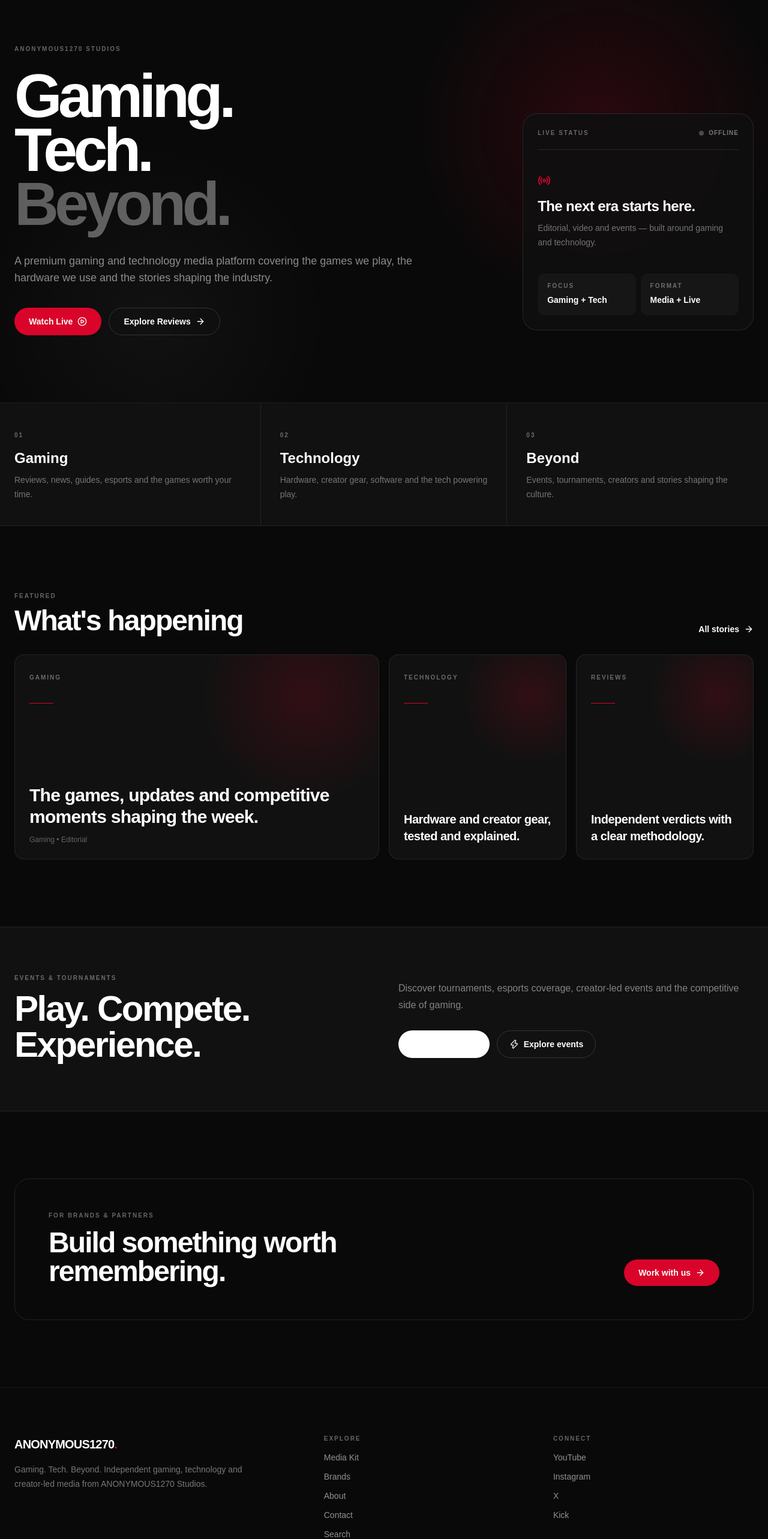
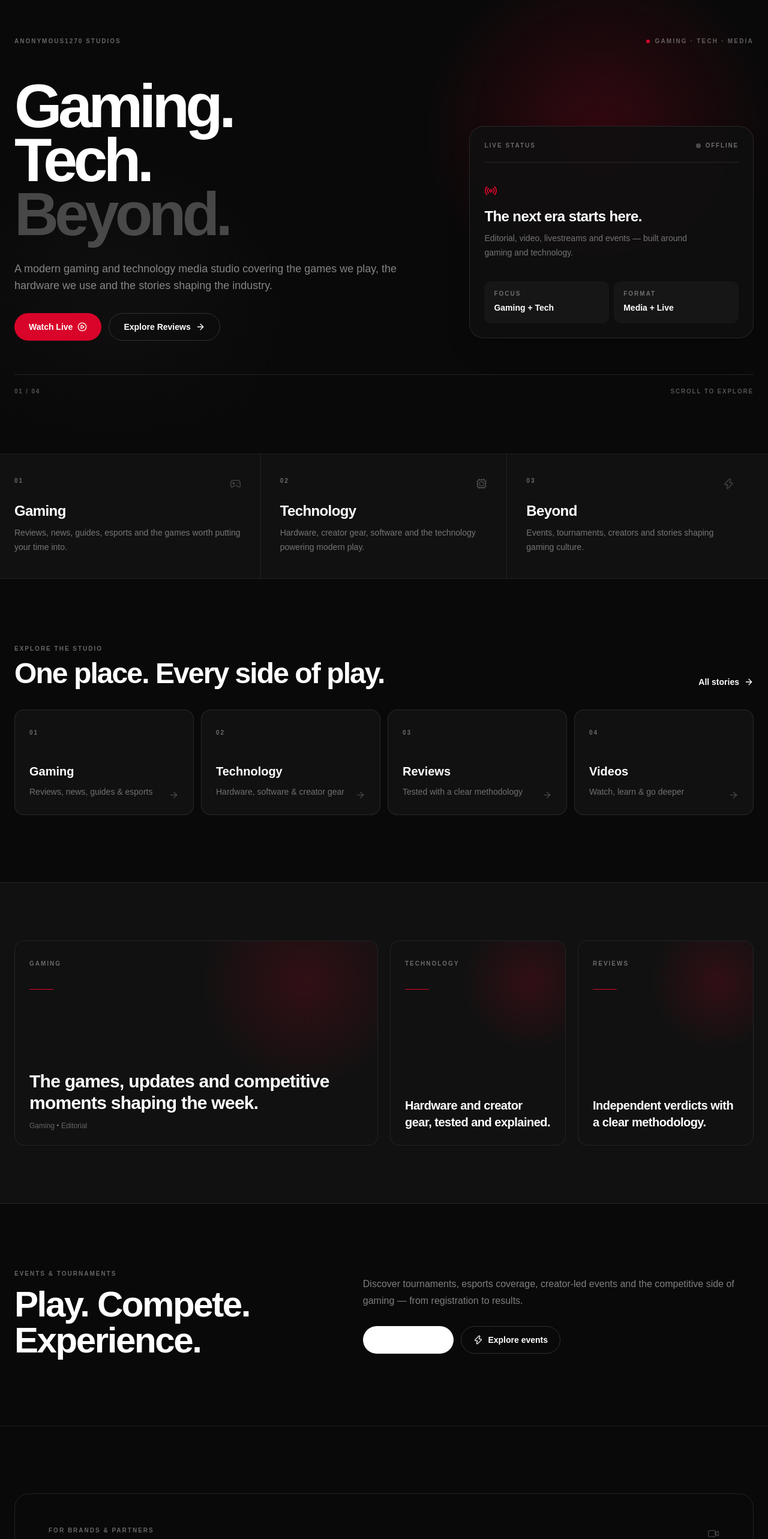
Before and after one commit to surajadarsh/ANONYMOUS1270, a Next.js app: page / in a window 1280 px wide. Shown: the part 140-2706 px from the top of the page at 60% size. Built offline with nearby package versions, Linux system fonts and the light colour scheme.

Commit message:
feat: elevate studio homepage experience

```diff
--- a/app/page.tsx
+++ b/app/page.tsx
@@ -1,48 +1,256 @@
 import Link from "next/link";
-import { ArrowRight, CirclePlay, Radio, Trophy, Zap } from "lucide-react";
+import {
+  ArrowRight,
+  CirclePlay,
+  Cpu,
+  Gamepad2,
+  Radio,
+  Trophy,
+  Video,
+  Zap,
+} from "lucide-react";
 import { ContentCard } from "@/components/content-card";
 
 const pillars = [
-  ["01", "Gaming", "Reviews, news, guides, esports and the games worth your time."],
-  ["02", "Technology", "Hardware, creator gear, software and the tech powering play."],
-  ["03", "Beyond", "Events, tournaments, creators and stories shaping the culture."],
+  {
+    number: "01",
+    title: "Gaming",
+    description:
+      "Reviews, news, guides, esports and the games worth putting your time into.",
+    icon: Gamepad2,
+  },
+  {
+    number: "02",
+    title: "Technology",
+    description:
+      "Hardware, creator gear, software and the technology powering modern play.",
+    icon: Cpu,
+  },
+  {
+    number: "03",
+    title: "Beyond",
+    description:
+      "Events, tournaments, creators and stories shaping gaming culture.",
+    icon: Zap,
+  },
+];
+
+const contentTracks = [
+  ["Gaming", "Reviews, news, guides & esports", "/gaming"],
+  ["Technology", "Hardware, software & creator gear", "/technology"],
+  ["Reviews", "Tested with a clear methodology", "/reviews"],
+  ["Videos", "Watch, learn & go deeper", "/videos"],
 ];
 
 export default function Home() {
-  return <main>
-    <section className="relative overflow-hidden border-b border-white/[0.08]">
-      <div className="pointer-events-none absolute inset-0 bg-[radial-gradient(circle_at_78%_35%,rgba(217,4,41,.16),transparent_28%),radial-gradient(circle_at_20%_80%,rgba(255,255,255,.035),transparent_25%)]" />
-      <div className="site-container relative grid min-h-[calc(100vh-104px)] items-end gap-12 py-20 lg:grid-cols-[1.35fr_.65fr] lg:py-28">
+  return (
+    <main>
+      <section className="relative min-h-[calc(100svh-104px)] overflow-hidden border-b border-white/[0.08]">
+        <div className="pointer-events-none absolute inset-0 bg-[radial-gradient(circle_at_78%_32%,rgba(217,4,41,.20),transparent_26%),radial-gradient(circle_at_15%_75%,rgba(255,255,255,.045),transparent_24%)]" />
+        <div className="pointer-events-none absolute inset-x-0 bottom-0 h-1/2 bg-gradient-to-t from-[#090909] to-transparent" />
+
+        <div className="site-container relative flex min-h-[calc(100svh-104px)] flex-col justify-between gap-14 py-16 sm:py-20 lg:py-24">
+          <div className="flex items-center justify-between">
+            <p className="eyebrow text-[#d90429]">ANONYMOUS1270 Studios</p>
+            <span className="hidden items-center gap-2 text-[10px] font-bold tracking-[0.22em] text-white/35 sm:flex">
+              <i className="h-1.5 w-1.5 rounded-full bg-[#d90429]" />
+              GAMING · TECH · MEDIA
+            </span>
+          </div>
+
+          <div className="grid gap-12 lg:grid-cols-[1.2fr_.8fr] lg:items-end">
             <div>
-          <p className="eyebrow mb-7 text-[#d90429]">ANONYMOUS1270 Studios</p>
-          <h1 className="display max-w-5xl">Gaming.<br />Tech.<br /><span className="text-white/35">Beyond.</span></h1>
-          <p className="mt-9 max-w-2xl text-base leading-7 text-white/52 sm:text-lg">A premium gaming and technology media platform covering the games we play, the hardware we use and the stories shaping the industry.</p>
-          <div className="mt-9 flex flex-wrap gap-3">
-            <Link href="/livestream" className="inline-flex items-center gap-2 rounded-full bg-[#d90429] px-6 py-3 text-sm font-bold hover:bg-[#ef163b]">Watch Live <CirclePlay size={16} /></Link>
-            <Link href="/reviews" className="inline-flex items-center gap-2 rounded-full border border-white/15 px-6 py-3 text-sm font-bold hover:border-white/30">Explore Reviews <ArrowRight size={16} /></Link>
+              <h1 className="display max-w-5xl">
+                Gaming.
+                <br />
+                Tech.
+                <br />
+                <span className="text-white/25">Beyond.</span>
+              </h1>
+              <p className="mt-8 max-w-2xl text-base leading-7 text-white/50 sm:text-lg">
+                A modern gaming and technology media studio covering the games we
+                play, the hardware we use and the stories shaping the industry.
+              </p>
+              <div className="mt-8 flex flex-wrap gap-3">
+                <Link
+                  href="/livestream"
+                  className="inline-flex items-center gap-2 rounded-full bg-[#d90429] px-6 py-3 text-sm font-bold transition hover:bg-[#ef163b]"
+                >
+                  Watch Live <CirclePlay size={16} />
+                </Link>
+                <Link
+                  href="/reviews"
+                  className="inline-flex items-center gap-2 rounded-full border border-white/15 px-6 py-3 text-sm font-bold transition hover:border-white/35"
+                >
+                  Explore Reviews <ArrowRight size={16} />
+                </Link>
               </div>
             </div>
-        <div className="rounded-3xl border border-white/10 bg-[#101010]/90 p-6 backdrop-blur-xl lg:mb-2">
-          <div className="flex items-center justify-between border-b border-white/10 pb-5"><span className="eyebrow">Live status</span><span className="flex items-center gap-2 text-[10px] font-bold tracking-widest text-white/45"><i className="h-2 w-2 rounded-full bg-white/25" /> OFFLINE</span></div>
-          <div className="py-10"><Radio size={22} className="text-[#d90429]" /><h2 className="mt-4 text-2xl font-bold tracking-tight">The next era starts here.</h2><p className="mt-2 text-sm leading-6 text-white/42">Editorial, video and events — built around gaming and technology.</p></div>
-          <div className="grid grid-cols-2 gap-2"><div className="rounded-xl bg-white/[0.035] p-4"><p className="eyebrow">Focus</p><p className="mt-2 text-sm font-semibold">Gaming + Tech</p></div><div className="rounded-xl bg-white/[0.035] p-4"><p className="eyebrow">Format</p><p className="mt-2 text-sm font-semibold">Media + Live</p></div></div>
+
+            <div className="rounded-3xl border border-white/10 bg-[#101010]/90 p-6 shadow-2xl shadow-black/20 backdrop-blur-xl lg:mb-1">
+              <div className="flex items-center justify-between border-b border-white/10 pb-5">
+                <span className="eyebrow">Live status</span>
+                <span className="flex items-center gap-2 text-[10px] font-bold tracking-[0.18em] text-white/40">
+                  <i className="h-2 w-2 rounded-full bg-white/25" /> OFFLINE
+                </span>
+              </div>
+              <div className="py-9">
+                <Radio size={22} className="text-[#d90429]" />
+                <h2 className="mt-4 text-2xl font-bold tracking-tight">
+                  The next era starts here.
+                </h2>
+                <p className="mt-2 max-w-sm text-sm leading-6 text-white/42">
+                  Editorial, video, livestreams and events — built around gaming
+                  and technology.
+                </p>
+              </div>
+              <div className="grid grid-cols-2 gap-2">
+                <div className="rounded-xl bg-white/[0.035] p-4">
+                  <p className="eyebrow">Focus</p>
+                  <p className="mt-2 text-sm font-semibold">Gaming + Tech</p>
+                </div>
+                <div className="rounded-xl bg-white/[0.035] p-4">
+                  <p className="eyebrow">Format</p>
+                  <p className="mt-2 text-sm font-semibold">Media + Live</p>
+                </div>
+              </div>
+            </div>
+          </div>
+
+          <div className="hidden items-center justify-between border-t border-white/10 pt-5 text-[10px] font-bold tracking-[0.18em] text-white/30 sm:flex">
+            <span>01 / 04</span>
+            <span>SCROLL TO EXPLORE</span>
           </div>
         </div>
       </section>
 
       <section className="border-b border-white/[0.08] bg-[#111111]">
-      <div className="site-container grid md:grid-cols-3">{pillars.map(([num,title,text]) => <div key={num} className="border-b border-white/[0.08] px-0 py-10 md:border-b-0 md:border-r md:px-8 md:first:pl-0 md:last:border-r-0"><span className="eyebrow text-[#d90429]">{num}</span><h2 className="mt-3 text-2xl font-bold">{title}</h2><p className="mt-2 max-w-sm text-sm leading-6 text-white/42">{text}</p></div>)}</div>
+        <div className="site-container grid md:grid-cols-3">
+          {pillars.map(({ number, title, description, icon: Icon }) => (
+            <div
+              key={number}
+              className="group border-b border-white/[0.08] py-10 md:border-b-0 md:border-r md:px-8 md:first:pl-0 md:last:border-r-0"
+            >
+              <div className="flex items-start justify-between">
+                <span className="eyebrow text-[#d90429]">{number}</span>
+                <Icon size={19} className="text-white/20 transition group-hover:text-[#d90429]" />
+              </div>
+              <h2 className="mt-5 text-2xl font-bold tracking-tight">{title}</h2>
+              <p className="mt-2 max-w-sm text-sm leading-6 text-white/42">{description}</p>
+            </div>
+          ))}
+        </div>
       </section>
 
       <section className="site-container py-20 sm:py-28">
-      <div className="mb-8 flex items-end justify-between gap-6"><div><p className="eyebrow text-[#d90429]">Featured</p><h2 className="mt-3 text-4xl font-black tracking-[-.04em] sm:text-5xl">What&apos;s happening</h2></div><Link href="/news" className="hidden items-center gap-2 text-sm font-semibold text-white/55 hover:text-white sm:flex">All stories <ArrowRight size={16} /></Link></div>
-      <div className="grid gap-4 lg:grid-cols-2"><ContentCard featured label="Gaming" title="The games, updates and competitive moments shaping the week." href="/gaming" meta="Gaming • Editorial" /><div className="grid gap-4 sm:grid-cols-2"><ContentCard label="Technology" title="Hardware and creator gear, tested and explained." href="/technology" /><ContentCard label="Reviews" title="Independent verdicts with a clear methodology." href="/reviews" /></div></div>
+        <div className="mb-9 flex items-end justify-between gap-6">
+          <div>
+            <p className="eyebrow text-[#d90429]">Explore the studio</p>
+            <h2 className="mt-3 text-4xl font-black tracking-[-.04em] sm:text-5xl">
+              One place. Every side of play.
+            </h2>
+          </div>
+          <Link
+            href="/news"
+            className="hidden items-center gap-2 text-sm font-semibold text-white/55 transition hover:text-white sm:flex"
+          >
+            All stories <ArrowRight size={16} />
+          </Link>
+        </div>
+
+        <div className="grid gap-3 sm:grid-cols-2 lg:grid-cols-4">
+          {contentTracks.map(([label, description, href], index) => (
+            <Link
+              key={label}
+              href={href}
+              className="group relative min-h-44 overflow-hidden rounded-2xl border border-white/10 bg-[#111111] p-6 transition hover:-translate-y-1 hover:border-white/20"
+            >
+              <span className="eyebrow text-white/25">0{index + 1}</span>
+              <h3 className="mt-10 text-xl font-bold">{label}</h3>
+              <p className="mt-2 text-sm leading-6 text-white/40">{description}</p>
+              <ArrowRight
+                size={17}
+                className="absolute bottom-6 right-6 text-white/20 transition group-hover:translate-x-1 group-hover:text-[#d90429]"
+              />
+            </Link>
+          ))}
+        </div>
       </section>
 
       <section className="border-y border-white/[0.08] bg-[#111111]">
-      <div className="site-container grid gap-12 py-20 lg:grid-cols-[1fr_1fr] lg:items-center"><div><p className="eyebrow text-[#d90429]">Events & tournaments</p><h2 className="mt-4 max-w-xl text-4xl font-black tracking-[-.04em] sm:text-6xl">Play. Compete. Experience.</h2></div><div><p className="text-base leading-7 text-white/48">Discover tournaments, esports coverage, creator-led events and the competitive side of gaming.</p><div className="mt-7 flex flex-wrap gap-3"><Link href="/tournaments" className="inline-flex items-center gap-2 rounded-full bg-white px-5 py-3 text-sm font-bold text-black"><Trophy size={16} /> Tournaments</Link><Link href="/events" className="inline-flex items-center gap-2 rounded-full border border-white/15 px-5 py-3 text-sm font-bold"><Zap size={16} /> Explore events</Link></div></div></div>
+        <div className="site-container grid gap-5 py-20 sm:grid-cols-2 sm:py-24">
+          <ContentCard
+            featured
+            label="Gaming"
+            title="The games, updates and competitive moments shaping the week."
+            href="/gaming"
+            meta="Gaming • Editorial"
+          />
+          <div className="grid gap-5 sm:grid-cols-2">
+            <ContentCard
+              label="Technology"
+              title="Hardware and creator gear, tested and explained."
+              href="/technology"
+            />
+            <ContentCard
+              label="Reviews"
+              title="Independent verdicts with a clear methodology."
+              href="/reviews"
+            />
+          </div>
+        </div>
       </section>
 
-    <section className="site-container py-20 sm:py-28"><div className="rounded-3xl border border-white/10 bg-[radial-gradient(circle_at_85%_20%,rgba(217,4,41,.22),transparent_30%),#111111] p-8 sm:p-14"><p className="eyebrow text-[#d90429]">For brands & partners</p><div className="mt-4 flex flex-col justify-between gap-8 lg:flex-row lg:items-end"><h2 className="max-w-2xl text-4xl font-black tracking-[-.04em] sm:text-5xl">Build something worth remembering.</h2><Link href="/brands" className="inline-flex w-fit items-center gap-2 rounded-full bg-[#d90429] px-6 py-3 text-sm font-bold">Work with us <ArrowRight size={16} /></Link></div></div></section>
-  </main>;
+      <section className="border-b border-white/[0.08]">
+        <div className="site-container grid gap-12 py-20 lg:grid-cols-[.9fr_1.1fr] lg:items-center lg:py-28">
+          <div>
+            <p className="eyebrow text-[#d90429]">Events & tournaments</p>
+            <h2 className="mt-4 max-w-xl text-4xl font-black tracking-[-.04em] sm:text-6xl">
+              Play. Compete. Experience.
+            </h2>
+          </div>
+          <div>
+            <p className="max-w-2xl text-base leading-7 text-white/48">
+              Discover tournaments, esports coverage, creator-led events and the
+              competitive side of gaming — from registration to results.
+            </p>
+            <div className="mt-7 flex flex-wrap gap-3">
+              <Link
+                href="/tournaments"
+                className="inline-flex items-center gap-2 rounded-full bg-white px-5 py-3 text-sm font-bold text-black"
+              >
+                <Trophy size={16} /> Tournaments
+              </Link>
+              <Link
+                href="/events"
+                className="inline-flex items-center gap-2 rounded-full border border-white/15 px-5 py-3 text-sm font-bold transition hover:border-white/30"
+              >
+                <Zap size={16} /> Explore events
+              </Link>
+            </div>
+          </div>
+        </div>
+      </section>
+
+      <section className="site-container py-20 sm:py-28">
+        <div className="rounded-3xl border border-white/10 bg-[radial-gradient(circle_at_85%_20%,rgba(217,4,41,.24),transparent_30%),#111111] p-8 sm:p-14">
+          <div className="flex items-start justify-between gap-6">
+            <p className="eyebrow text-[#d90429]">For brands & partners</p>
+            <Video size={20} className="text-white/20" />
+          </div>
+          <div className="mt-5 flex flex-col justify-between gap-8 lg:flex-row lg:items-end">
+            <h2 className="max-w-2xl text-4xl font-black tracking-[-.04em] sm:text-5xl">
+              Build something worth remembering.
+            </h2>
+            <Link
+              href="/brands"
+              className="inline-flex w-fit items-center gap-2 rounded-full bg-[#d90429] px-6 py-3 text-sm font-bold transition hover:bg-[#ef163b]"
+            >
+              Work with us <ArrowRight size={16} />
+            </Link>
+          </div>
+        </div>
+      </section>
+    </main>
+  );
 }
```
Lines whose indentation alone changed are shown as unchanged.
